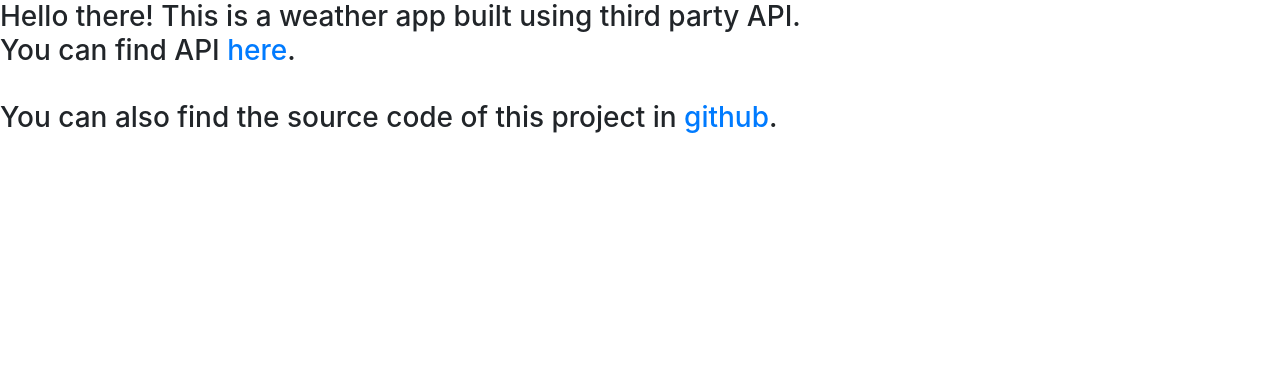
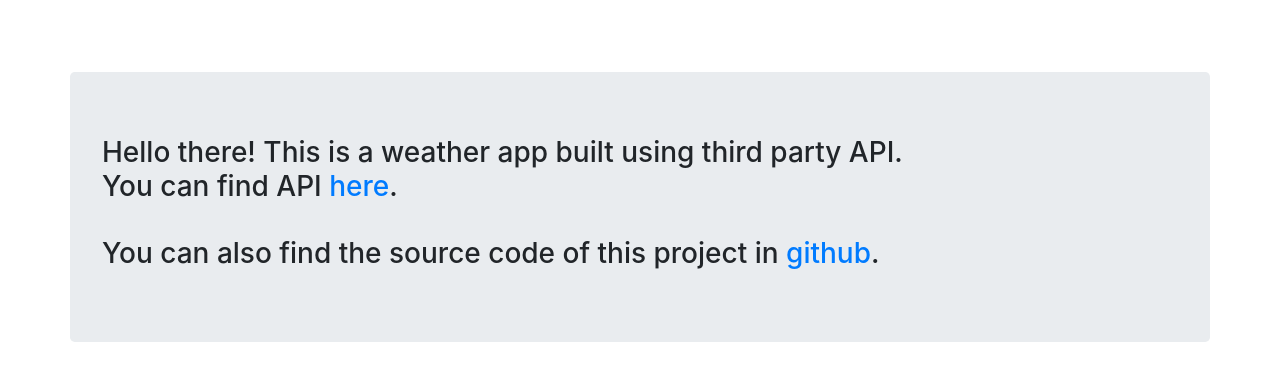
Before and after one commit to Shaurov05/weather-app-using-API, a Django app: page /about in a window 1280 px wide. Shown: the part 56-437 px from the top of the page. Run offline with Django 3.2, Linux system fonts and the light colour scheme; some libraries are stand-ins or nearby versions.

Commit message:
complete project v3

```diff
--- a/lookup_api/templates/about.html
+++ b/lookup_api/templates/about.html
@@ -1,7 +1,8 @@
 {% extends "base.html" %}
 
 {% block content %}
-
+<br><br><br>
+<div class="jumbotron container">
   <h3>Hello there! This is a weather app built using third party API.
   <br>
   You can find API <a href="https://docs.airnowapi.org/CurrentObservationsByZip/query">here</a>.
@@ -10,5 +11,6 @@ You can find API <a href="https://docs.airnowapi.org/CurrentObservationsByZip/qu
   You can also find the source code of this project in <a href="https://github.com/Shaurov05/weather-app-using-API">github</a>.
   </h3>
 
+</div>
 
 {% endblock %}
```
Lines whose indentation alone changed are shown as unchanged.
